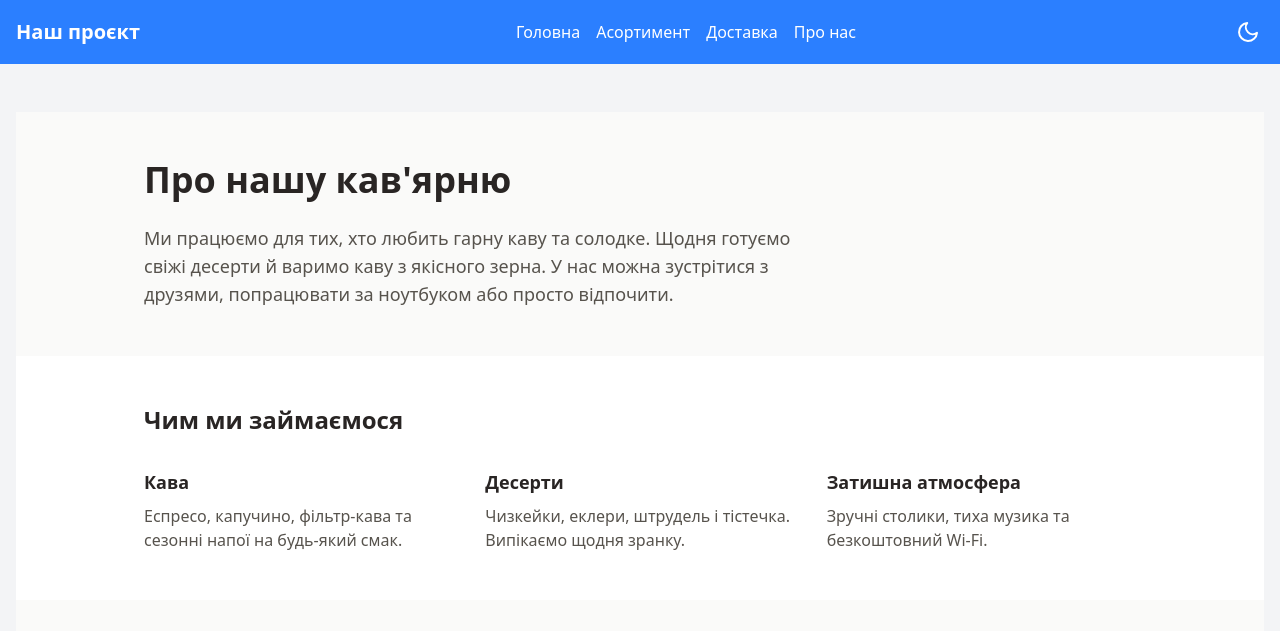
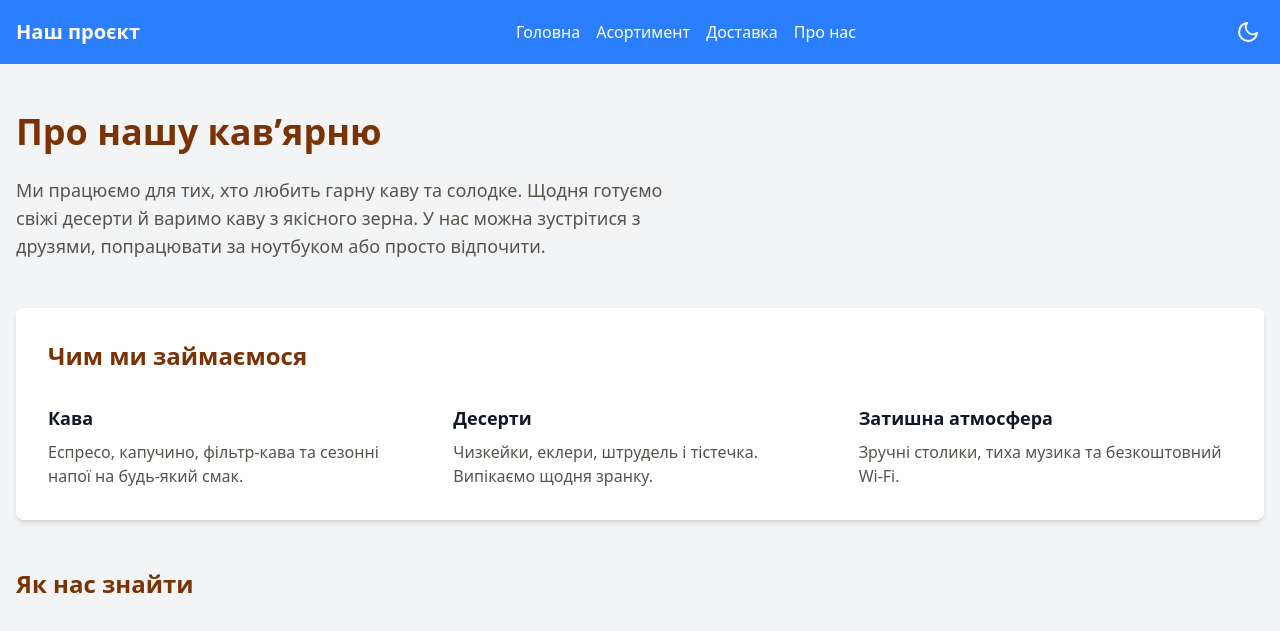
Before and after one commit to StarlicLV/lab03-team-project, a Flask app: page /about in a window 1280 px wide. Shown: the top 631 px of the page. Run offline with Flask 3, Linux system fonts and the light colour scheme.

Commit message:
Fixind dark theme

```diff
--- a/templates/about.html
+++ b/templates/about.html
@@ -1,13 +1,11 @@
 {% extends "base.html" %}
 
-{% block title %}Про нас{% endblock %}
+{% block title %}Про нас — Кав’ярня{% endblock %}
 
 {% block content %}
-<div class="bg-stone-50 text-stone-800 dark:bg-stone-900 dark:text-stone-100">
-
-    <!-- 1. Вступ. mx-auto і max-w-5xl центрують вміст, px і py задають відступи -->
-    <section class="mx-auto max-w-5xl px-4 py-12">
-        <h1 class="text-3xl font-bold sm:text-4xl">Про нашу кав'ярню</h1>
+<!-- 1. Вступ -->
+<section>
+    <h1 class="text-4xl font-bold text-amber-900 dark:text-amber-200">Про нашу кав’ярню</h1>
     <p class="mt-6 max-w-2xl text-lg text-stone-600 dark:text-stone-300">
         Ми працюємо для тих, хто любить гарну каву та солодке. Щодня готуємо
         свіжі десерти й варимо каву з якісного зерна. У нас можна зустрітися з друзями,
@@ -17,9 +15,8 @@
 
 <!-- 2. Чим ми займаємося. На телефоні блоки йдуть один під одним,
      на екранах від md вони розташовуються у три колонки (md:grid-cols-3) -->
-    <section class="bg-white py-12 dark:bg-stone-800">
-        <div class="mx-auto max-w-5xl px-4">
-            <h2 class="text-2xl font-semibold">Чим ми займаємося</h2>
+<section class="mt-12 rounded-lg bg-white p-6 shadow-md dark:bg-gray-800 sm:p-8">
+    <h2 class="text-2xl font-semibold text-amber-900 dark:text-amber-200">Чим ми займаємося</h2>
     <div class="mt-8 grid gap-8 md:grid-cols-3">
         <div>
             <h3 class="text-lg font-semibold">Кава</h3>
@@ -34,13 +31,12 @@
             <p class="mt-2 text-stone-600 dark:text-stone-300">Зручні столики, тиха музика та безкоштовний Wi-Fi.</p>
         </div>
     </div>
-        </div>
 </section>
 
 <!-- 3. Розташування. На телефоні інформація та мапа йдуть одна під одною,
      на екранах від lg вони розташовуються у дві колонки (lg:grid-cols-2) -->
-    <section class="mx-auto max-w-5xl px-4 py-12">
-        <h2 class="text-2xl font-semibold">Як нас знайти</h2>
+<section class="mt-12">
+    <h2 class="text-2xl font-semibold text-amber-900 dark:text-amber-200">Як нас знайти</h2>
     <div class="mt-8 grid gap-8 lg:grid-cols-2">
 
         <div>
@@ -49,7 +45,7 @@
 
             <h3 class="mt-6 text-lg font-semibold">Години роботи</h3>
             <ul class="mt-2 space-y-1">
-                    <li>Понеділок - П'ятниця: 08:00 - 21:00</li>
+                <li>Понеділок - П’ятниця: 08:00 - 21:00</li>
                 <li>Субота: 09:00 - 22:00</li>
                 <li>Неділя: 09:00 - 20:00</li>
             </ul>
@@ -63,13 +59,11 @@
 
         <!-- Мапа OpenStreetMap. w-full - на всю ширину, aspect-video - пропорції 16:9 -->
         <iframe
-                title="Розташування кав'ярні на карті"
-                class="aspect-video w-full rounded-lg border border-stone-200 dark:border-stone-700"
+            title="Розташування кав’ярні на карті"
+            class="aspect-video w-full rounded-lg border border-stone-200 shadow-md dark:border-stone-700"
             loading="lazy"
             src="https://www.openstreetmap.org/export/embed.html?bbox=24.0280%2C49.8405%2C24.0350%2C49.8435&amp;layer=mapnik&amp;marker=49.8419%2C24.0315">
         </iframe>
     </div>
 </section>
-
-</div>
 {% endblock %}
```
Lines whose indentation alone changed are shown as unchanged.
